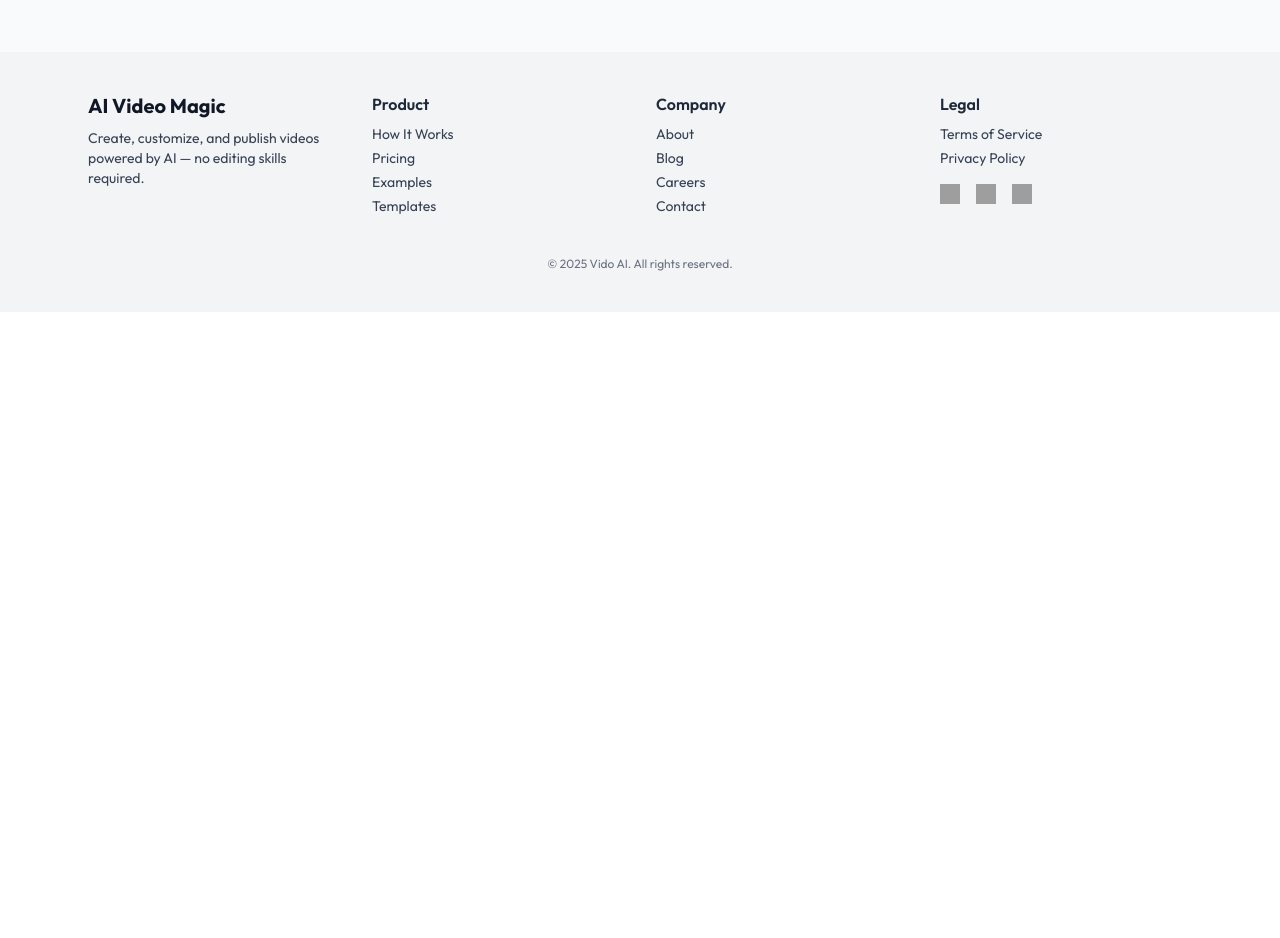
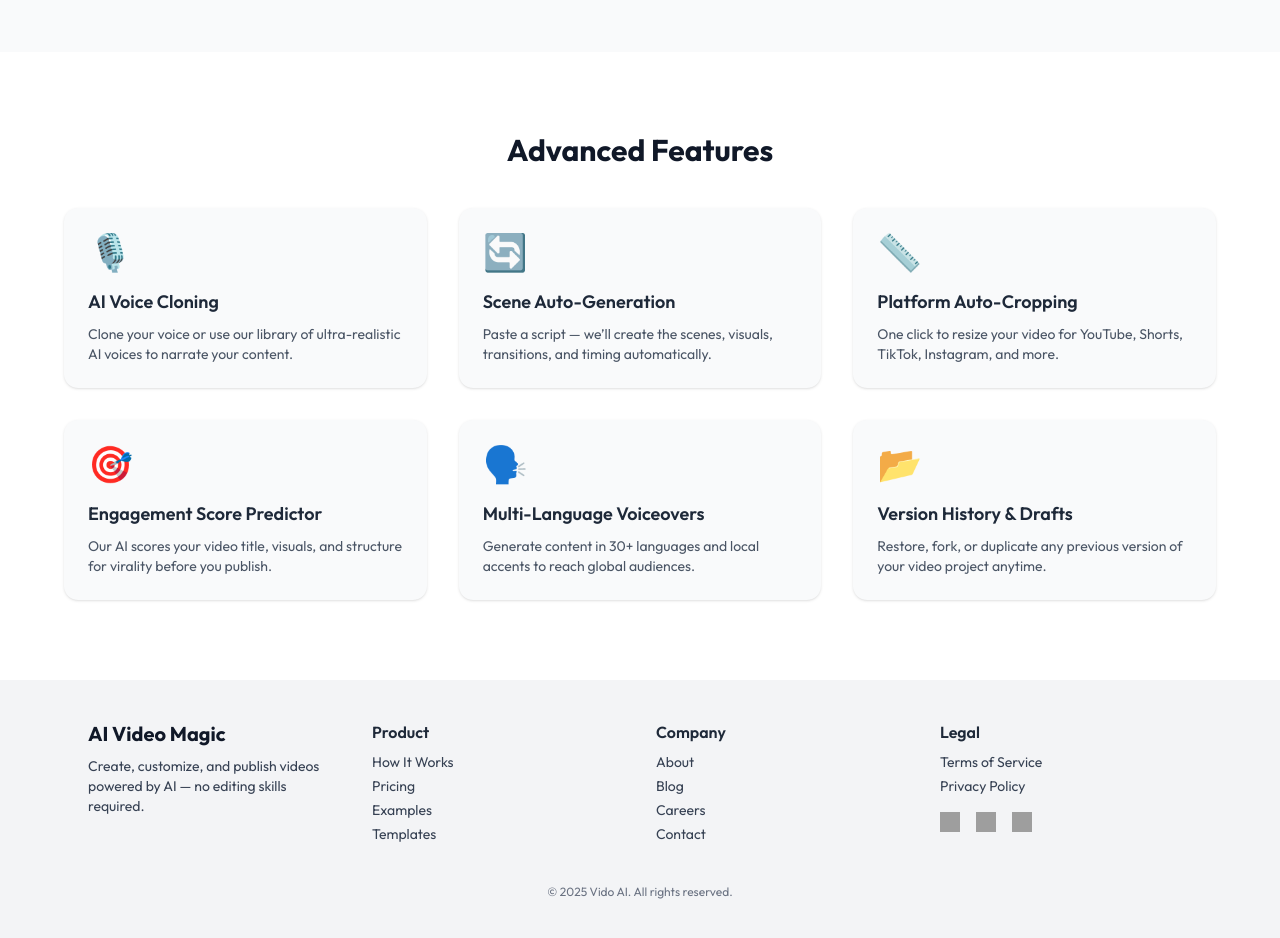
Before and after one commit to pratik-git10/Video_Generator, a Next.js app: page / in a window 1280 px wide. Shown: the part 2400-3338 px from the top of the page. Before the commit the page ends 2712 px from the top, so only its background shows below. Built offline with nearby package versions, Linux system fonts and the light colour scheme; no server answers; grey boxes are pictures that could not be loaded.

Commit message:
ui vhanges

```diff
--- a/app/page.jsx
+++ b/app/page.jsx
@@ -1,3 +1,4 @@
+import { AdvancedFeatures } from "@/components/advfeatures";
 import Header from "@/components/dashboard/header";
 import { Footer } from "@/components/footer";
 import { TestimonialsCarousel } from "@/components/testimonial";
@@ -126,6 +127,10 @@ export default function HomePage() {
       </section>
 
       <section>
+        <AdvancedFeatures />
+      </section>
+
+      <section>
         <Footer />
       </section>
     </main>
--- /dev/null
+++ b/components/advfeatures.jsx
@@ -0,0 +1,61 @@
+export function AdvancedFeatures() {
+  const features = [
+    {
+      icon: "🎙️",
+      title: "AI Voice Cloning",
+      description:
+        "Clone your voice or use our library of ultra-realistic AI voices to narrate your content.",
+    },
+    {
+      icon: "🔄",
+      title: "Scene Auto-Generation",
+      description:
+        "Paste a script — we’ll create the scenes, visuals, transitions, and timing automatically.",
+    },
+    {
+      icon: "📏",
+      title: "Platform Auto-Cropping",
+      description:
+        "One click to resize your video for YouTube, Shorts, TikTok, Instagram, and more.",
+    },
+    {
+      icon: "🎯",
+      title: "Engagement Score Predictor",
+      description:
+        "Our AI scores your video title, visuals, and structure for virality before you publish.",
+    },
+    {
+      icon: "🗣️",
+      title: "Multi-Language Voiceovers",
+      description:
+        "Generate content in 30+ languages and local accents to reach global audiences.",
+    },
+    {
+      icon: "📂",
+      title: "Version History & Drafts",
+      description:
+        "Restore, fork, or duplicate any previous version of your video project anytime.",
+    },
+  ];
+
+  return (
+    <section className="py-20 bg-white px-6">
+      <h2 className="text-3xl font-bold text-center mb-10 text-gray-900">
+        Advanced Features
+      </h2>
+      <div className="grid grid-cols-1 md:grid-cols-3 gap-8 max-w-6xl mx-auto">
+        {features.map((feature, idx) => (
+          <div
+            key={idx}
+            className="bg-gray-50 p-6 rounded-xl shadow hover:shadow-md transition">
+            <div className="text-4xl mb-4">{feature.icon}</div>
+            <h3 className="font-semibold text-lg mb-2 text-gray-800">
+              {feature.title}
+            </h3>
+            <p className="text-sm text-gray-600">{feature.description}</p>
+          </div>
+        ))}
+      </div>
+    </section>
+  );
+}
```
